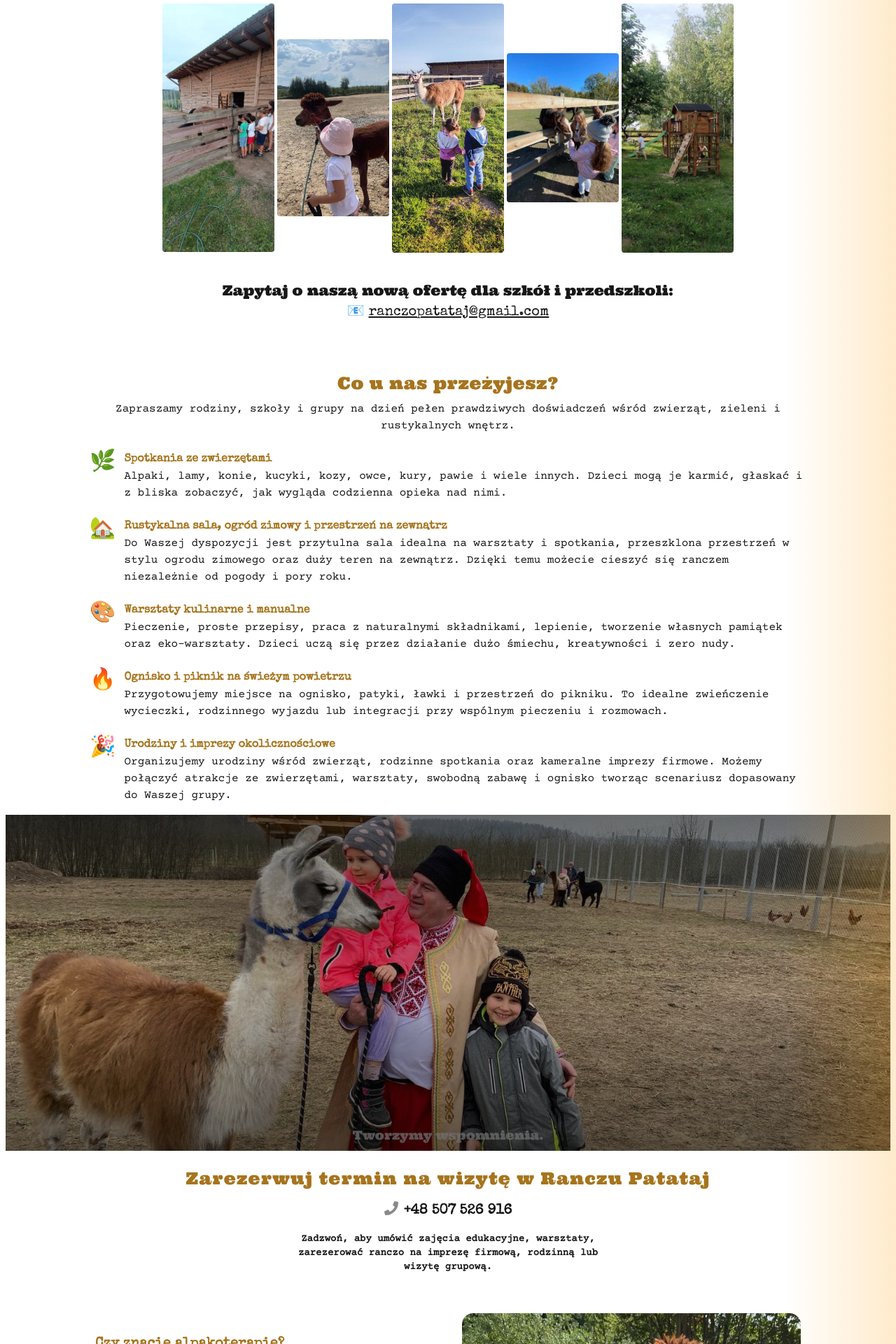
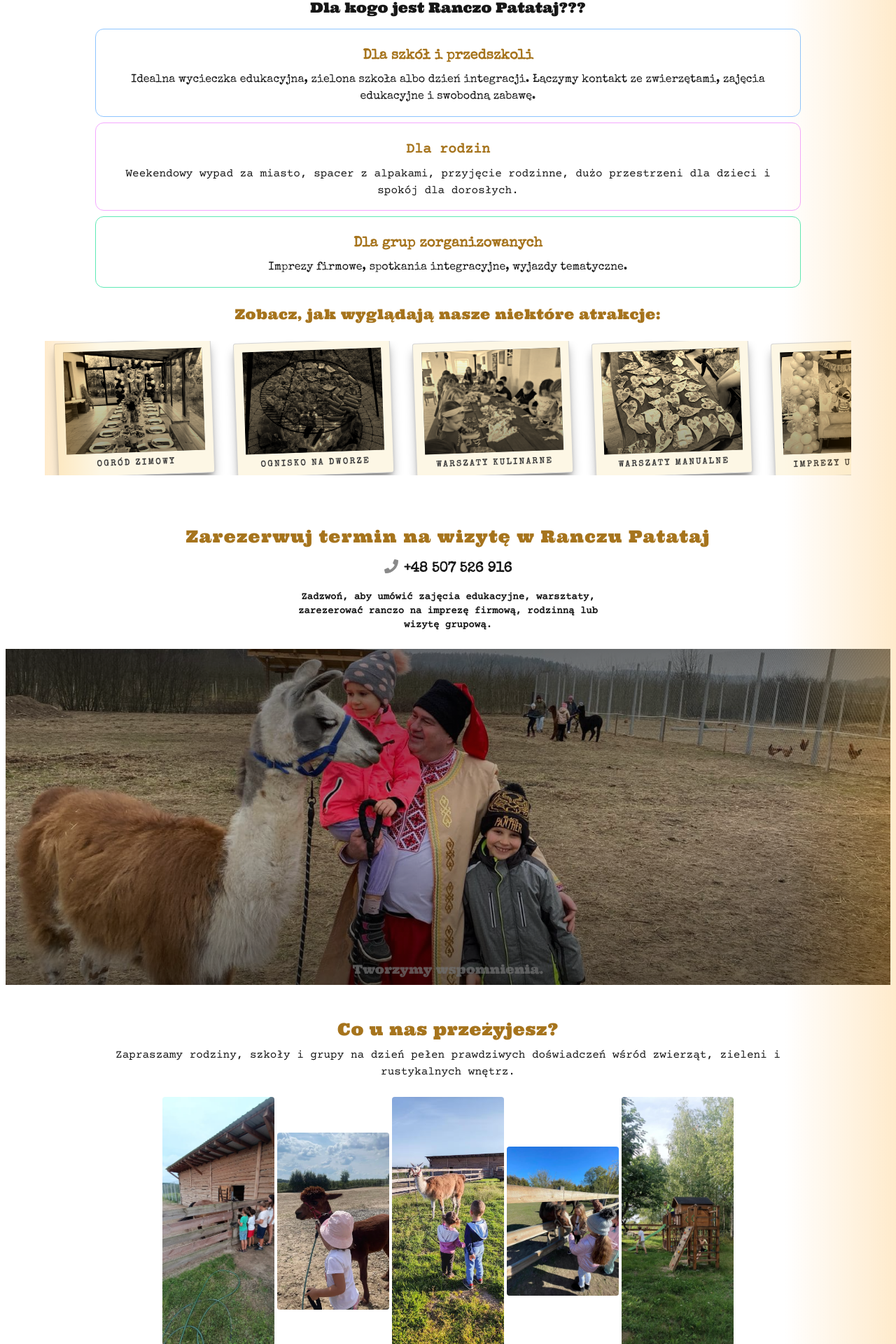
Before and after one commit to sabaudianin/ranczo-patataj, a Next.js app: page / in a window 1280 px wide. Shown: the part 779-2699 px from the top of the page at 70% size. Built offline with nearby package versions, Linux system fonts and the light colour scheme; a web font is replaced by a local one.

Commit message:
feat new look of main content

```diff
--- a/app/page.tsx
+++ b/app/page.tsx
@@ -74,18 +74,18 @@ export default function Home() {
       />
       <section className="relative px-2 pt-24 md:pt-0 pb-4 dark:bg-black bg-[var(--background)] mx-auto">
         <Banner />
-        <Hero />
+        <ForWho />
+        <MiniGallery />
+        <Cta />
         <Atrakcje />
-        <Cta />
-        <AlpakoTerapy />
-        <MiniGallery />
-        <ForWho />
+        {/* <Hero /> */}
         <Poster />
         <Social />
+        <AlpakoTerapy />
         <Features />
-        <RelaxText />
         <Testimonial />
         <Visit />
+        <RelaxText />
         <Final />
       </section>
     </>
--- a/components/atrakcje/Atrakcje.tsx
+++ b/components/atrakcje/Atrakcje.tsx
@@ -1,5 +1,5 @@
 "use client";
-
+import Image from "next/image";
 export const Atrakcje = () => {
   return (
     <section
@@ -18,6 +18,46 @@ export const Atrakcje = () => {
           Zapraszamy rodziny, szkoły i grupy na dzień pełen prawdziwych
           doświadczeń wśród zwierząt, zieleni i rustykalnych wnętrz.
         </p>
+      </div>
+      <div
+        className="flex items-center justify-center gap-1 pb-4 mb-4 "
+        aria-hidden="true"
+      >
+        <Image
+          src="/images/g1.avif"
+          alt=""
+          width={100}
+          height={100}
+          className="hidden md:block w-20 md:w-40 h-auto object-cover rounded"
+        />
+        <Image
+          src="/images/g7.avif"
+          alt=""
+          width={100}
+          height={100}
+          className="w-20 md:w-40 h-auto object-cover rounded oject-cover"
+        />
+        <Image
+          src="/images/g2.avif"
+          alt=""
+          width={100}
+          height={100}
+          className="w-20 md:w-40 h-auto object-cover rounded "
+        />
+        <Image
+          src="/images/g3.avif"
+          alt="a"
+          width={100}
+          height={100}
+          className="w-20 md:w-40 h-auto object-cover rounded"
+        />
+        <Image
+          src="/images/g5.avif"
+          alt=""
+          width={100}
+          height={100}
+          className="hidden md:block w-20 md:w-40 h-auto object-cover rounded"
+        />
       </div>
 
       <div className="space-y-5 md:space-y-6 font-curier text-xs md:text-base">
@@ -57,9 +97,9 @@ export const Atrakcje = () => {
               Warsztaty kulinarne i manualne
             </h3>
             <p>
-              Pieczenie, proste przepisy, praca z naturalnymi składnikami,
-              lepienie, tworzenie własnych pamiątek oraz eko-warsztaty. Dzieci
-              uczą się przez działanie dużo śmiechu, kreatywności i zero nudy.
+              Proste przepisy, praca z naturalnymi składnikami, lepienie,
+              tworzenie własnych pamiątek oraz eko-warsztaty. Dzieci uczą się
+              przez działanie dużo śmiechu, kreatywności i zero nudy.
             </p>
           </div>
         </div>
@@ -71,9 +111,9 @@ export const Atrakcje = () => {
               Ognisko i piknik na świeżym powietrzu
             </h3>
             <p>
-              Przygotowujemy miejsce na ognisko, patyki, ławki i przestrzeń do
-              pikniku. To idealne zwieńczenie wycieczki, rodzinnego wyjazdu lub
-              integracji przy wspólnym pieczeniu i rozmowach.
+              Przygotowujemy miejsce na ognisko i przestrzeń do pikniku. To
+              idealne zwieńczenie wycieczki, rodzinnego wyjazdu lub integracji
+              przy wspólnym pieczeniu i rozmowach.
             </p>
           </div>
         </div>
@@ -87,8 +127,8 @@ export const Atrakcje = () => {
             <p>
               Organizujemy urodziny wśród zwierząt, rodzinne spotkania oraz
               kameralne imprezy firmowe. Możemy połączyć atrakcje ze
-              zwierzętami, warsztaty, swobodną zabawę i ognisko tworząc
-              scenariusz dopasowany do Waszej grupy.
+              zwierzętami, warsztaty, swobodną zabawę, tworząc scenariusz
+              dopasowany do Waszej grupy.
             </p>
           </div>
         </div>
--- a/components/cta/Cta.tsx
+++ b/components/cta/Cta.tsx
@@ -32,16 +32,7 @@ export const Cta = () => {
       aria-labelledby="cta-heading"
       role="region"
     >
-      <div
-        className="relative h-64 md:h-120 w-full overflow-hidden  aspect-[16/9]"
-        aria-hidden="true"
-      >
-        <BgSlider
-          slides={SLIDES}
-          className="absolute inset-0 w-full h-full "
-        />
-      </div>
-      <div className="relative z-10 flex flex-col  md:p-6 py-4  text-center max-w-6xl mx-auto">
+      <div className="relative z-10 flex flex-col md:p-6 text-center max-w-6xl mx-auto">
         <h2
           id="cta-heading"
           className="text-lg md:text-2xl font-ultra tracking-wider text-[var(--c-primary)]"
@@ -69,6 +60,15 @@ export const Cta = () => {
           na imprezę firmową, rodzinną lub wizytę grupową.
         </p>
       </div>
+      <div
+        className="relative h-64 md:h-120 w-full overflow-hidden  aspect-[16/9]"
+        aria-hidden="true"
+      >
+        <BgSlider
+          slides={SLIDES}
+          className="absolute inset-0 w-full h-full "
+        />
+      </div>
     </section>
   );
 };
--- a/components/final/Final.tsx
+++ b/components/final/Final.tsx
@@ -3,7 +3,7 @@ import { PolaroidCard } from "@/ui/polaroid/Polaroid";
 
 export const Final = () => {
   return (
-    <section className="pt-8">
+    <section className="py-4">
       <div className="md:hidden pb-4">
         <p className="text-center font-special pb-1 font-semibold">
           🌍 Gdzie znajduję się nasze Ranczo ?
--- a/components/forwho/ForWho.tsx
+++ b/components/forwho/ForWho.tsx
@@ -7,30 +7,28 @@ export const ForWho = () => {
 
       <div className="w-full ">
         <p className="text-xl font-ultra text-center p-2">
-          Dla kogo jest Ranczo Patataj?
+          Dla kogo jest Ranczo Patataj???
         </p>
         <ul className="list-inside space-y-2">
-          <li className="font-special border rounded-xl p-4 text-center m-2">
-            <h2 className="font-semibold text-center  p-2 text-[var(--c-primary)]">
+          <li className="font-special border  border-blue-300 rounded-xl p-4 text-center m-2">
+            <h2 className="font-semibold text-center  p-2 text-[var(--c-primary)] text-xl">
               Dla szkół i przedszkoli
             </h2>{" "}
             Idealna wycieczka edukacyjna, zielona szkoła albo dzień integracji.
             Łączymy kontakt ze zwierzętami, zajęcia edukacyjne i swobodną
             zabawę.
           </li>
-          <li className=""></li>
-          <li
-            className="font-curier border rounded-xl p-4 text-center m-2
-          "
-          >
-            <h2 className="font-semibold text-center  p-2 text-[var(--c-primary)]">
+
+          <li className="font-curier border border-fuchsia-300 rounded-xl p-4 text-center m-2">
+            <h2 className="font-semibold  text-center  p-2 text-[var(--c-primary)] text-xl">
               Dla rodzin
             </h2>
-            Weekendowy wypad za miasto, spacer z alpakami, ognisko, dużo
-            przestrzeni dla dzieci i spokój dla dorosłych.
+            Weekendowy wypad za miasto, spacer z alpakami, przyjęcie rodzinne,
+            dużo przestrzeni dla dzieci i spokój dla dorosłych.
           </li>
-          <li className="font-special border rounded-xl p-4 text-center m-2">
-            <h2 className="font-semibold text-center p-2 text-[var(--c-primary)]">
+
+          <li className="font-special border border-emerald-300 rounded-xl p-4 text-center m-2">
+            <h2 className="font-semibold text-center p-2 text-[var(--c-primary)] text-xl">
               Dla grup zorganizowanych
             </h2>
             Imprezy firmowe, spotkania integracyjne, wyjazdy tematyczne.
--- a/components/poster/Poster.tsx
+++ b/components/poster/Poster.tsx
@@ -1,9 +1,10 @@
 import React from "react";
 import Image from "next/image";
+import { CONTACT, MAILTO } from "@/config/contact/Contact";
 
 export const Poster = () => {
   return (
-    <section className="relative max-w-6xl mx-auto">
+    <section className="relative max-w-6xl mx-auto py-4">
       <div
         className="relative bg-cover bg-center bg-no-repeat object-scale-down h-100 "
         aria-hidden="true"
@@ -24,9 +25,28 @@ export const Poster = () => {
           </p>
         </div>
       </div>
-      <p className=" text-center font-ultra bg-emerald-300/30 p-2">
+      {/* <p className=" text-center font-ultra bg-emerald-300/30 p-2">
         Atrakcyjne pakiety dla szkół !!!
-      </p>
+      </p> */}
+
+      <div className="py-2">
+        <h2
+          className="text-center  md:text-xl font-ultra pt-4 "
+          id="schools-offer-heading"
+        >
+          Zapytaj o naszą nową ofertę dla szkół i przedszkoli: <br />
+          <span className="font-special  text-base md:text-xl">
+            📧{" "}
+            <a
+              href={MAILTO}
+              className="underline underline-offset-2 hover:text-[var(--c-primary)]"
+              aria-label="Napisz wiadomość e-mail do Ranczo Patataj"
+            >
+              {CONTACT.email}
+            </a>
+          </span>
+        </h2>
+      </div>
     </section>
   );
 };
--- a/components/social/Social.tsx
+++ b/components/social/Social.tsx
@@ -3,7 +3,7 @@ import React from "react";
 export const Social = () => {
   return (
     <section>
-      <div className="py-4">
+      <div className="pb-4">
         <p className="px-1 text-center font-ultra ">
           Aktualna oferta i promocje - sprawdź nasze social media:
         </p>
--- a/components/testimonial/Testimonial.tsx
+++ b/components/testimonial/Testimonial.tsx
@@ -60,7 +60,7 @@ export const Testimonial = () => {
     >
       <motion.h2
         id="opinions-heading"
-        className="text-center font-special  font-bold text-2xl md:text-3xl pb-2"
+        className="pb-2 text-center font-special  font-bold text-2xl md:text-3xl text-[var(--c-primary)]"
         initial={{ opacity: 0, y: 16 }}
         whileInView={{ opacity: 1, y: 0 }}
         viewport={{ once: true, margin: "-50px" }}
--- a/ui/miniGallery/MiniGallery.tsx
+++ b/ui/miniGallery/MiniGallery.tsx
@@ -38,7 +38,7 @@ const SLIDES = [
 export const MiniGallery = () => {
   return (
     <section
-      className=""
+      className="py-4"
       aria-labelledby="mini-gallery-heading"
       role="region"
     >
--- a/ui/relaxText/RelaxText.tsx
+++ b/ui/relaxText/RelaxText.tsx
@@ -2,7 +2,7 @@ import React from "react";
 
 export const RelaxText = () => {
   return (
-    <section className="max-w-hd mx-auto">
+    <section className="max-w-hd mx-auto py-4">
       <div className="relative h-60 w-full bg-[url('/images/bele.avif')] bg-cover bg-center  flex items-center justify-center">
         <div className="absolute bg-black/40 w-full h-full"></div>
         <span className="absolute block font-special md:text-xl text-white font-bold text-center max-w-3xl  rounded p-2">
```
Also changed, not shown: components/banner/Banner.tsx (+7 -3 lines), components/hero/Hero.tsx (+25 -4 lines).
